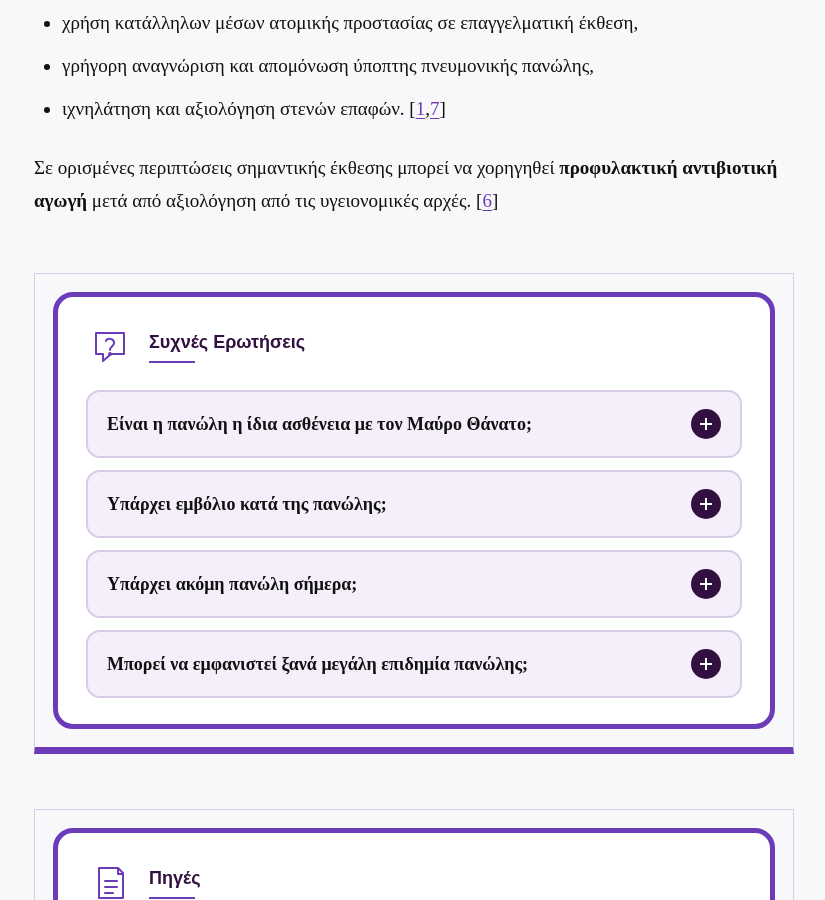
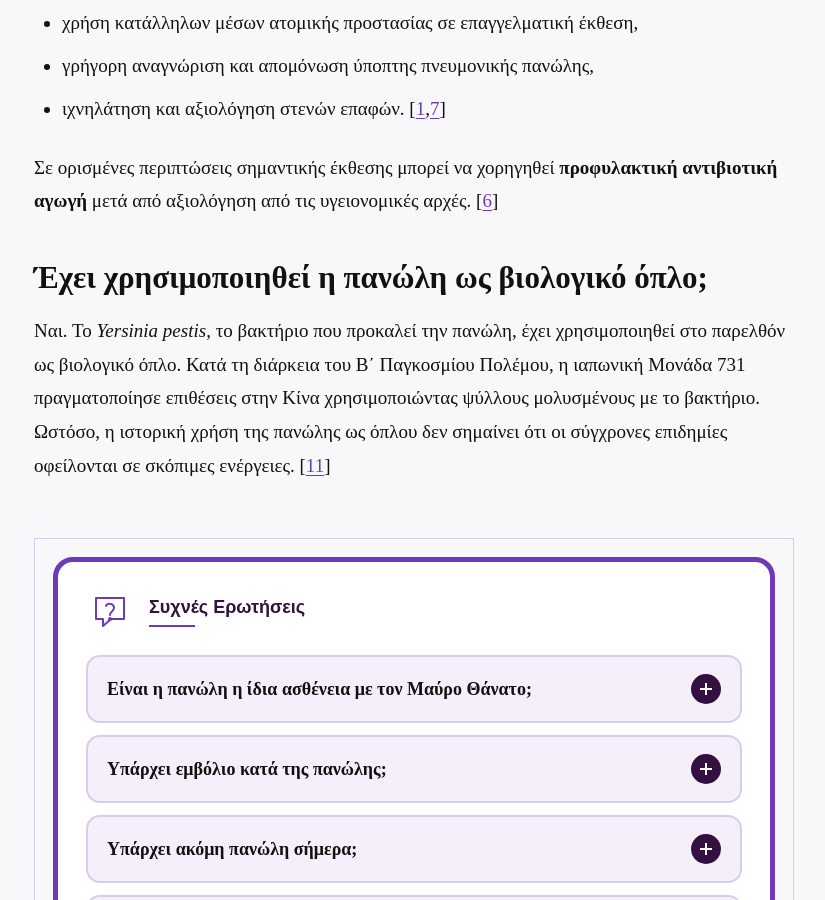
Before and after one commit to BiomedFacts/BiomedFacts, a Jekyll site: the page built from _posts/2026-10-07-panwlh-symptwmata-metadosh-aitia-kai-8erapeia.md, in a window 1280 px wide and 900 px high, scrolled down 6510 px. Shown: the whole window, without its empty margins (226-1051 px from the left). Built offline with Jekyll 4.4.1, drawn with Linux system fonts in a browser that asks for light colours; some of the changed text lies outside the part shown.

Commit message:
Update _posts/2026-10-07-panwlh-symptwmata-metadosh-aitia-kai-8erapeia.md (via Pages CMS)

```diff
--- a/_posts/2026-10-07-panwlh-symptwmata-metadosh-aitia-kai-8erapeia.md
+++ b/_posts/2026-10-07-panwlh-symptwmata-metadosh-aitia-kai-8erapeia.md
@@ -212,3 +215,7 @@ sources:
 - ιχνηλάτηση και αξιολόγηση στενών επαφών. [[1](https://www.who.int/news-room/fact-sheets/detail/plague?utm),[7](https://www.ecdc.europa.eu/en/plague/facts?utm)]
 
 Σε ορισμένες περιπτώσεις σημαντικής έκθεσης μπορεί να χορηγηθεί **προφυλακτική αντιβιοτική αγωγή** μετά από αξιολόγηση από τις υγειονομικές αρχές. [[6](https://www.cdc.gov/mmwr/volumes/70/rr/rr7003a1.htm?utm)]
+
+## **Έχει χρησιμοποιηθεί η πανώλη ως βιολογικό όπλο;**
+
+Ναι. Το *Yersinia pestis*, το βακτήριο που προκαλεί την πανώλη, έχει χρησιμοποιηθεί στο παρελθόν ως βιολογικό όπλο. Κατά τη διάρκεια του Β΄ Παγκοσμίου Πολέμου, η ιαπωνική Μονάδα 731 πραγματοποίησε επιθέσεις στην Κίνα χρησιμοποιώντας ψύλλους μολυσμένους με το βακτήριο. Ωστόσο, η ιστορική χρήση της πανώλης ως όπλου δεν σημαίνει ότι οι σύγχρονες επιδημίες οφείλονται σε σκόπιμες ενέργειες. [[11](https://pmc.ncbi.nlm.nih.gov/articles/PMC7270574/?utm)]
```
Also changed, not shown: other parts of _posts/2026-10-07-panwlh-symptwmata-metadosh-aitia-kai-8erapeia.md (+3 -0 lines).
